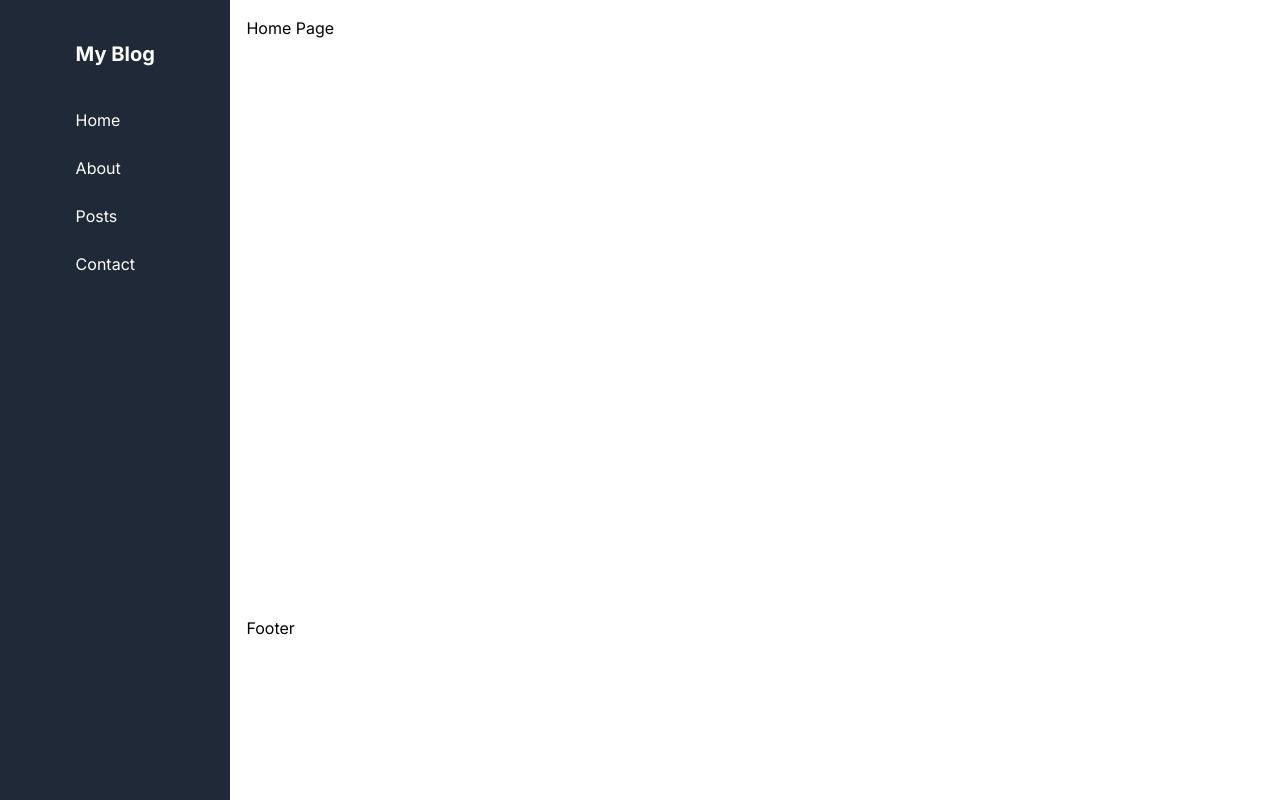
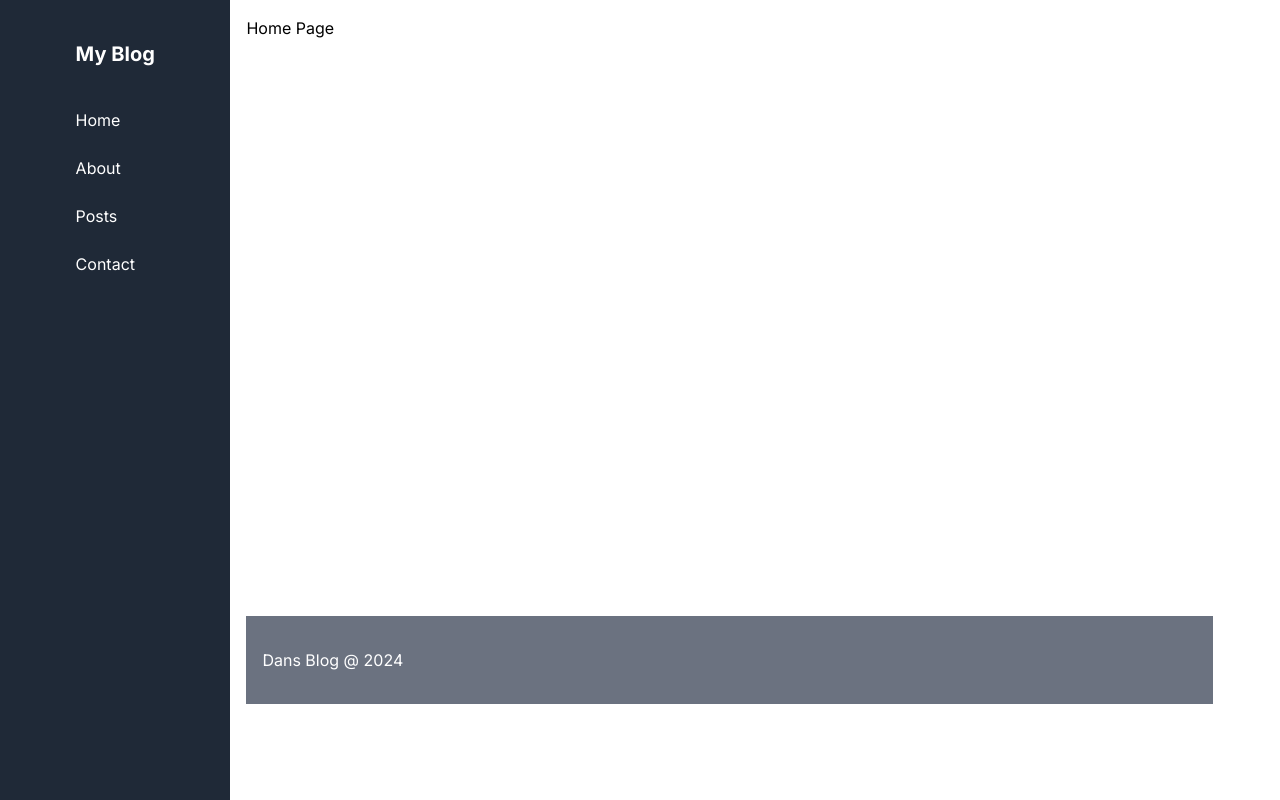
Before and after one commit to danimisme/latihan-nextjs, a Next.js app: page / in a window 1280 px wide. Built offline with nearby package versions, Linux system fonts and the light colour scheme.

Commit message:
change footer style

```diff
--- a/src/app/partials/Footer.tsx
+++ b/src/app/partials/Footer.tsx
@@ -1,8 +1,8 @@
 const Footer = () => {
   return (
-    <>
-      <h1>Footer</h1>
-    </>
+    <footer className="w-full bg-gray-500 py-8 p-4 text-white">
+      <h1> Dans Blog @ 2024</h1>
+    </footer>
   );
 };
 
```
